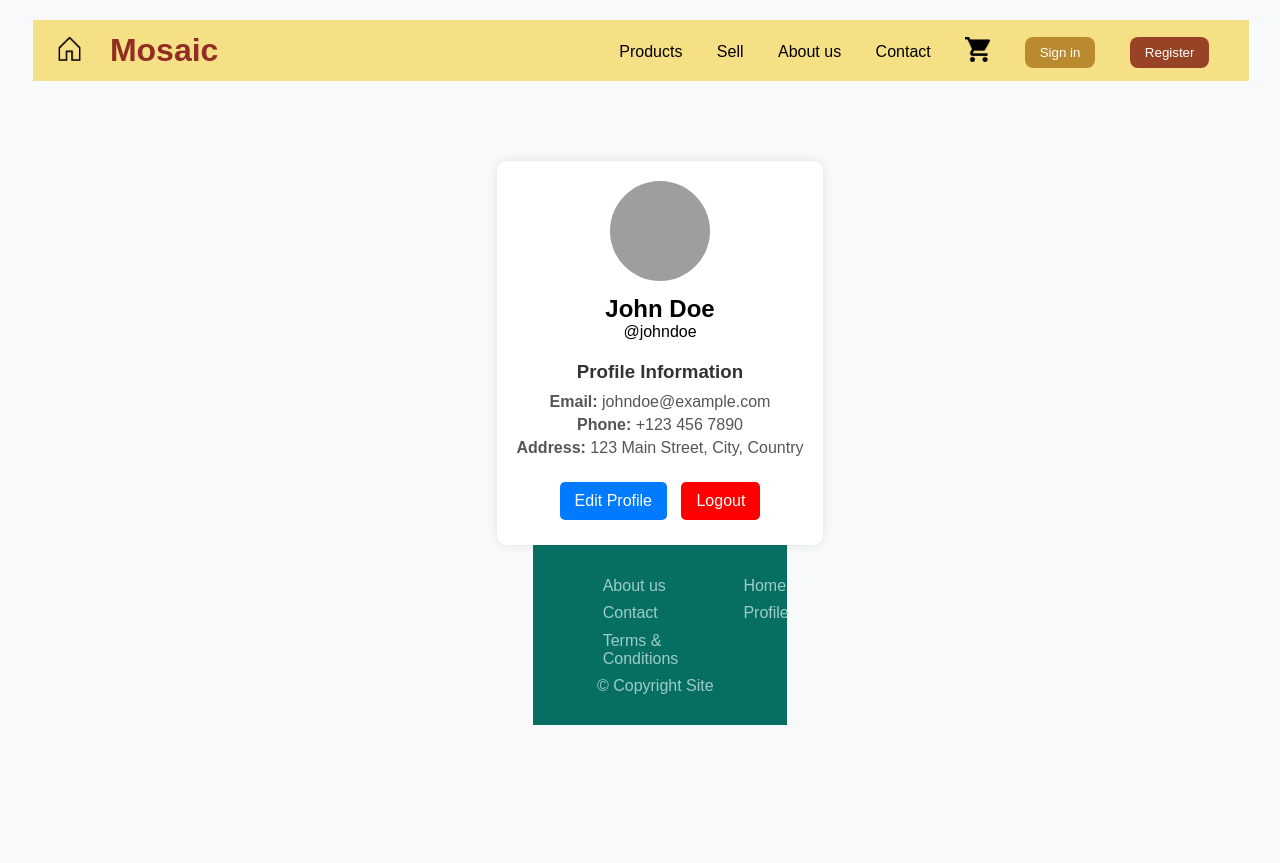
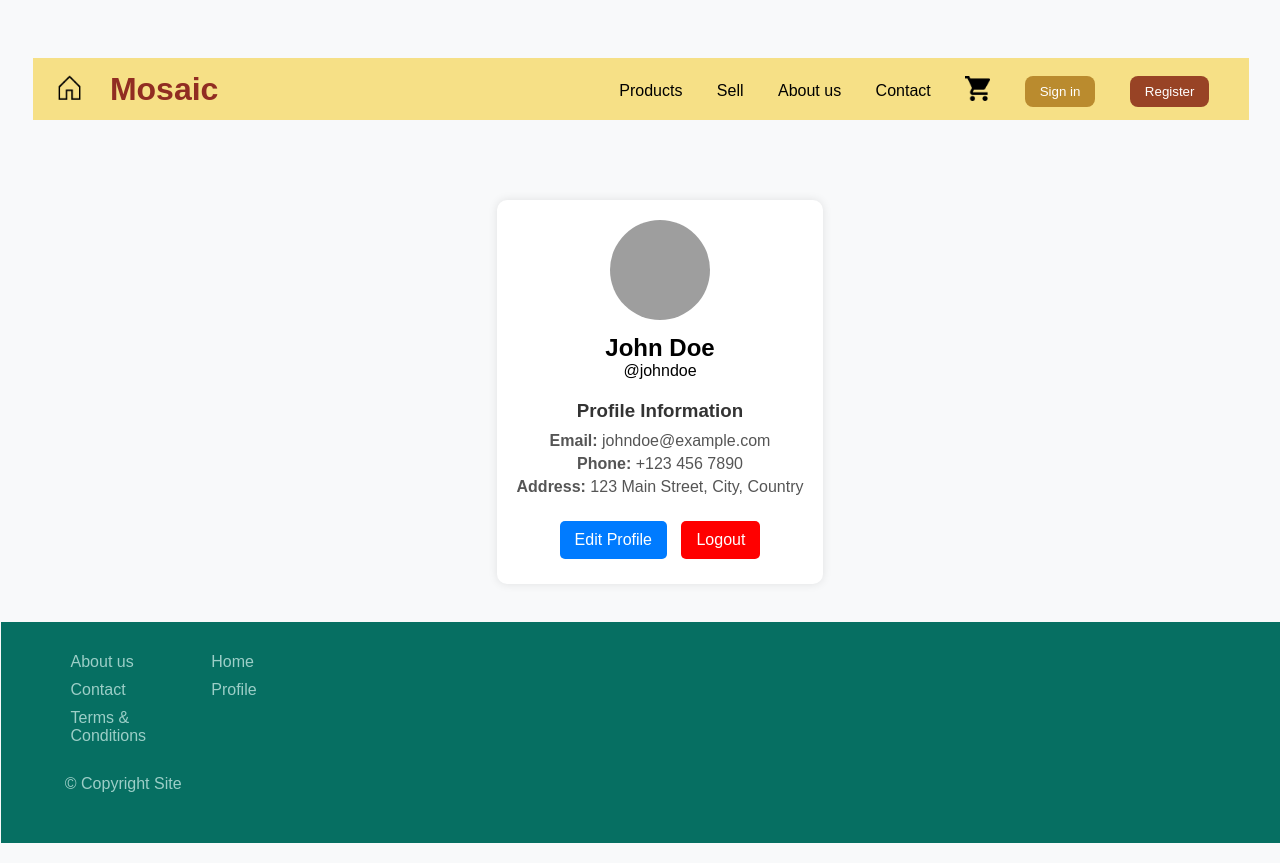
Before and after one commit to NathanHelm/cosc_360_Final_Project, a PHP site: page /HTML/userProfile.html in a window 1280 px wide. Before the commit the page ends 725 px from the top, so only its background shows below. Run offline with PHP 8.4, Linux system fonts and the light colour scheme; some web fonts are replaced; grey boxes are pictures that could not be loaded.

Commit message:
footer width is corrected

```diff
--- a/FrontEnd/CSS/user.css
+++ b/FrontEnd/CSS/user.css
@@ -12,10 +12,12 @@ body {
     height: 100%;
     width: 100%;
 }
-header{
+header, footer{
+    margin-top: 3%;
     width: 95%;
     margin-left: -3%;
 }
+
 
 .profile-container {
     max-width: 400px;
```
